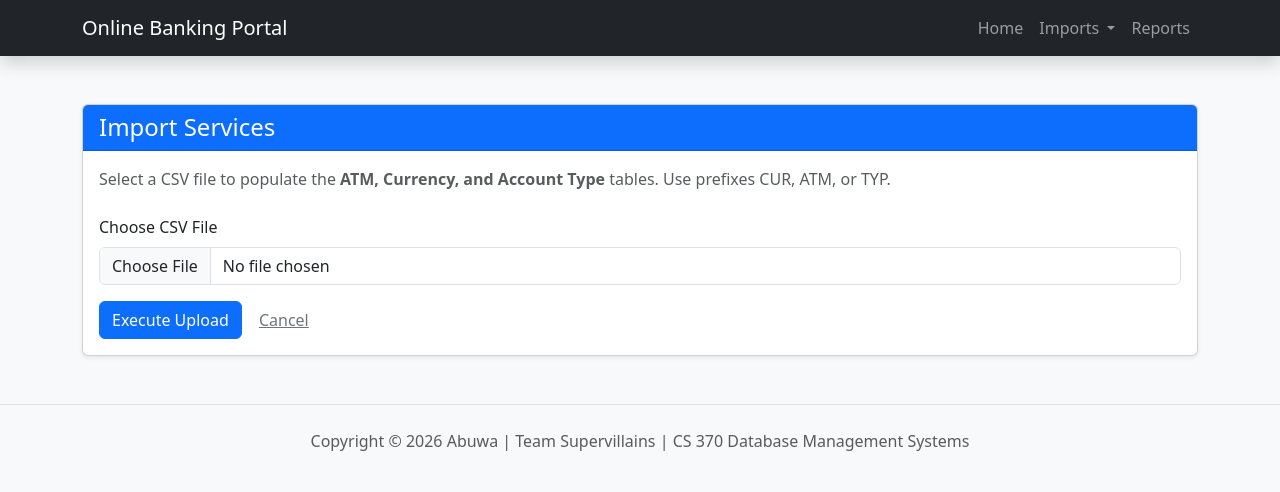
After one commit to alomeli13/CS370-Online-Banking-Database, a PHP site: page /import1_services.php in a window 1280 px wide. The commit adds this page. Shown: the top 492 px of the page. Run offline with PHP 8.4, Linux system fonts and the light colour scheme.

Commit message:
adjusted header, configured 3 import pages
Signed-off-by: Destiny Abuwa <dabuwa@mail.bradley.edu>

```diff
--- a/_header.php
+++ b/_header.php
@@ -5,6 +5,29 @@
     <meta name="viewport" content="width=device-width, initial-scale=1">
     <title>Online Banking Portal</title>
     <link href="https://cdn.jsdelivr.net/npm/bootstrap@5.3.3/dist/css/bootstrap.min.css" rel="stylesheet">
+
+    <style>
+        /* Change the color and weight of the dropdown items */
+        .dropdown-item {
+            font-weight: 500;
+            transition: all 0.2s ease-in-out;
+            padding: 10px 20px; /* Gives it more "breathability" */
+        }
+
+        /* Add a nice background and bold text on hover */
+        .dropdown-item:hover {
+            background-color: #007bff; /* Matches your Primary Blue */
+            color: white !important;
+            font-weight: 700;
+            padding-left: 25px; /* Subtle "slide" effect */
+        }
+
+        /* Make the "Data Imports" main link bold since it's an action */
+        #importDropdown {
+            font-weight: 600;
+        }
+    </style>
+
 </head>
 <body class="bg-light">
 
@@ -16,16 +39,33 @@
         </button>
         <div class="collapse navbar-collapse" id="navbarNav">
             <ul class="navbar-nav ms-auto">
-                <li class="nav-item"><a class="nav-link" href="index.php">Home</a></li>
+                <li class="nav-item">
+                    <a class="nav-link" href="index.php">Home</a>
+                </li>
+
                 <li class="nav-item dropdown">
-                    <a class="nav-link dropdown-toggle" href="#" id="importDrop" role="button" data-bs-toggle="dropdown">Imports</a>
-                    <ul class="dropdown-menu">
-                        <li><a class="dropdown-item" href="import_customer_data.php">Customer Import</a></li>
-                        <li><a class="dropdown-item disabled" href="#">Staff Import</a></li>
-                        <li><a class="dropdown-item disabled" href="#">Services Import</a></li>
+                    <a class="nav-link dropdown-toggle" href="#" id="navbarDropdown" role="button" data-bs-toggle="dropdown" aria-expanded="false">
+                        Imports
+                    </a>
+                    <ul class="dropdown-menu" aria-labelledby="navbarDropdown">
+                        <li>
+                            <a class="dropdown-item <?php echo (isset($current_page) && $current_page == 'import1') ? 'active' : ''; ?>"
+                               href="import1_services.php">1. Import Services</a>
+                        </li>
+                        <li>
+                            <a class="dropdown-item <?php echo (isset($current_page) && $current_page == 'import2') ? 'active' : ''; ?>"
+                               href="import2_banking.php">2. Import Banking</a>
+                        </li>
+                        <li>
+                            <a class="dropdown-item <?php echo (isset($current_page) && $current_page == 'import3') ? 'active' : ''; ?>"
+                               href="import3_staff.php">3. Import Staff</a>
+                        </li>
                     </ul>
                 </li>
-                <li class="nav-item"><a class="nav-link" href="pizza_data_report.php">Reports</a></li>
+
+                <li class="nav-item">
+                    <a class="nav-link" href="pizza_data_report.php">Reports</a>
+                </li>
             </ul>
         </div>
     </div>
--- /dev/null
+++ b/import1_services.php
@@ -0,0 +1,109 @@
+<?php
+error_reporting(1);
+mysqli_report(MYSQLI_REPORT_ERROR);
+
+$import_attempted = false;
+$import_succeeded = false;
+$rows_inserted = 0;
+$import_error_message = "";
+
+if($_SERVER["REQUEST_METHOD"] == "POST" && isset($_FILES['importFile'])) {
+    $import_attempted = true;
+    // Using your specific database credentials
+    $conn = mysqli_connect("localhost", "banking_user", "banking_user", "bank_db");
+
+    if(mysqli_connect_errno()) {
+        $import_error_message = "Connection Failed: " . mysqli_connect_error();
+    } else {
+        try {
+            $file = $_FILES['importFile']['tmp_name'];
+            $handle = fopen($file, "r");
+
+            // Skip the header row of the CSV
+            fgetcsv($handle);
+
+            while (($data = fgetcsv($handle, 1000, ",")) !== FALSE) {
+                // inside the while (($data = fgetcsv($handle, 1000, ",")) !== FALSE) loop:
+
+                $rowType = $data[0]; // CUR, ATM, or TYP
+
+                switch ($rowType) {
+                    case 'CUR':
+                        // Format: CUR, USD, Dollar, 1.00, $
+                        $stmt = $conn->prepare("INSERT INTO currency (CurrencyCode, CurrencyName, ExchangeRateToUSD, Symbol)
+                                VALUES (?, ?, ?, ?)
+                                ON DUPLICATE KEY UPDATE ExchangeRateToUSD = VALUES(ExchangeRateToUSD)");
+                        $stmt->bind_param("ssds", $data[1], $data[2], $data[3], $data[4]);
+                        $stmt->execute();
+                        break;
+
+                    case 'ATM':
+                        // Format: ATM, 123 Main St., Peoria, IL, 61615, 5000.00
+                        $stmt = $conn->prepare("INSERT INTO atm (StreetAddress, City, State, ZipCode, CurrentCash)
+                                VALUES (?, ?, ?, ?, ?)
+                                ON DUPLICATE KEY UPDATE CurrentCash = VALUES(CurrentCash)");
+                        $stmt->bind_param("ssssd", $data[1], $data[2], $data[3], $data[4], $data[5]);
+                        $stmt->execute();
+                        break;
+
+                    case 'TYP':
+                        // Format: TYP, Checking, 0.01, 5.00
+                        // Based on your Account_Type table in the ERD
+                        $stmt = $conn->prepare("INSERT INTO account_type (TypeName, InterestRate, MonthlyFee)
+                                VALUES (?, ?, ?)
+                                ON DUPLICATE KEY UPDATE InterestRate = VALUES(InterestRate)");
+                        $stmt->bind_param("sdd", $data[1], $data[2], $data[3]);
+                        $stmt->execute();
+                        break;
+                }
+            }
+            fclose($handle);
+            $import_succeeded = true;
+        } catch(Exception $e) {
+            $import_succeeded = false;
+            $import_error_message = $e->getMessage();
+        }
+    }
+}
+?>
+
+<?php $current_page = 'import1'; ?>
+<?php include('_header.php'); ?>
+
+<div class="container mt-5">
+    <div class="card shadow-sm">
+        <div class="card-header bg-primary text-white">
+            <h4 class="mb-0">Import Services</h4>
+        </div>
+        <div class="card-body">
+
+            <?php if($import_attempted): ?>
+                <?php if($import_succeeded): ?>
+                    <div class="alert alert-success">
+                        <strong>Success!</strong> Imported <?php echo $rows_inserted; ?> records into the Customer table.
+                    </div>
+                <?php else: ?>
+                    <div class="alert alert-danger">
+                        <strong>Error:</strong> <?php echo $import_error_message; ?>
+                    </div>
+                <?php endif; ?>
+            <?php endif; ?>
+
+            <p class="text-muted">
+                Select a CSV file to populate the <strong>ATM, Currency, and Account Type </strong>tables.
+                Use prefixes CUR, ATM, or TYP.
+            </p>
+
+            <form method="post" enctype="multipart/form-data" class="mt-4">
+                <div class="mb-3">
+                    <label for="importFile" class="form-label">Choose CSV File</label>
+                    <input type="file" name="importFile" id="importFile" class="form-control" required>
+                </div>
+                <button type="submit" class="btn btn-primary">Execute Upload</button>
+                <a href="index.php" class="btn btn-link text-secondary">Cancel</a>
+            </form>
+        </div>
+    </div>
+</div>
+
+<?php include('_footer.php'); ?>
```
Also changed, not shown: import2_banking.php (added, +97 -0 lines), import3_staff.php (renamed from import_customer_data.php, +30 -42 lines), index.php (+16 -11 lines).
